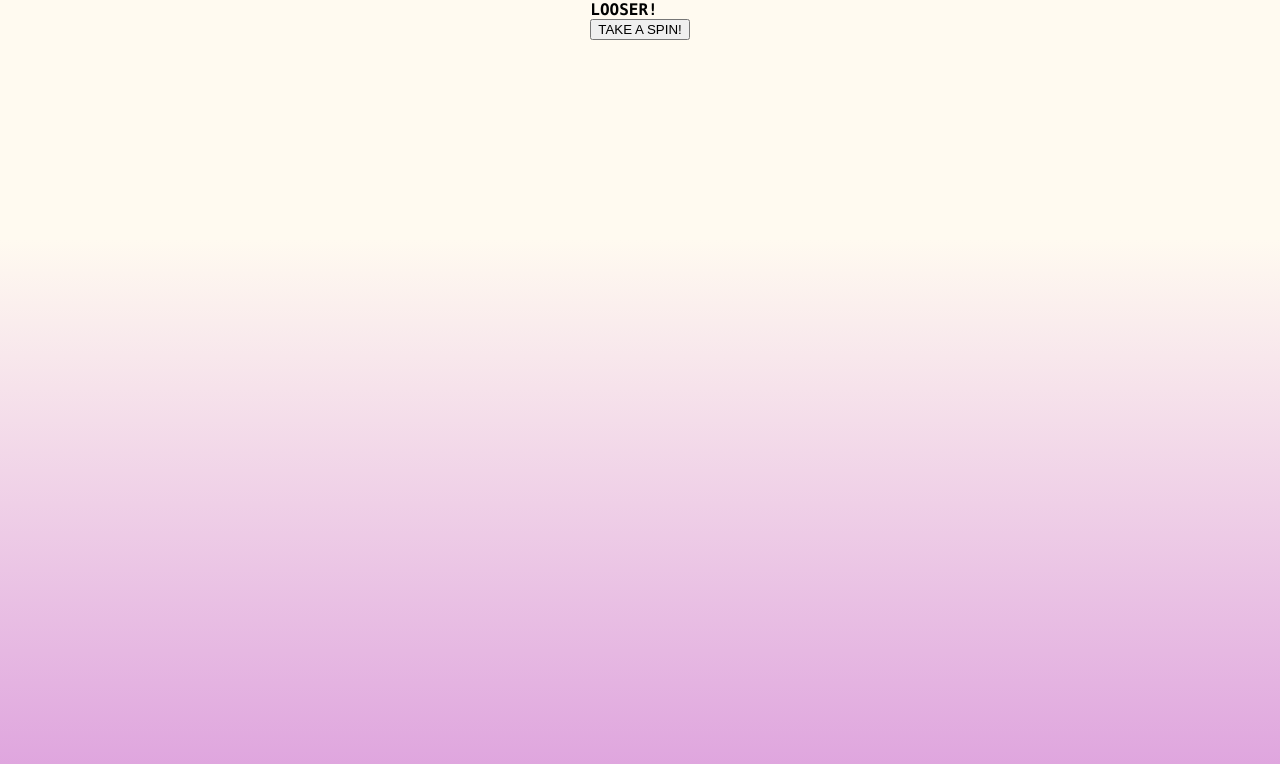
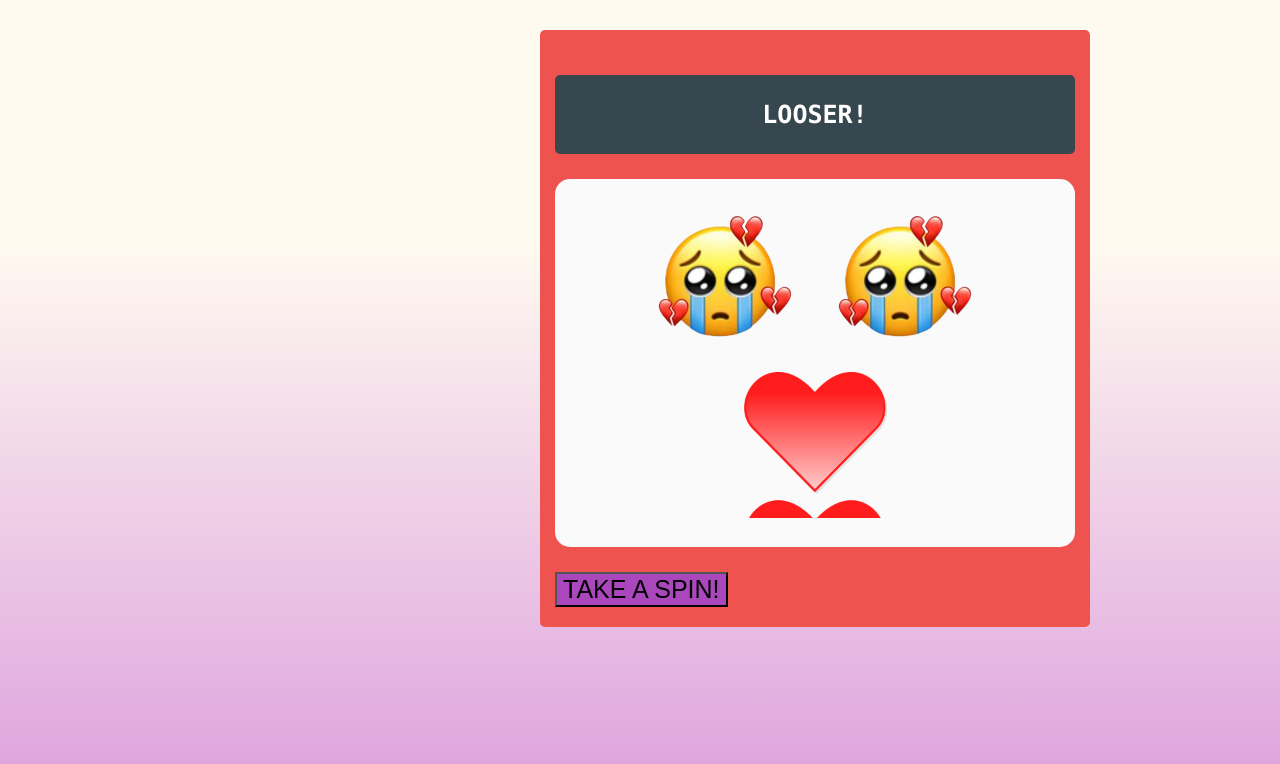
Before and after one commit to Hladgerd/javascript-game, a Flask app: page /booster in a window 1280 px wide. Shown: the top 764 px of the page. Run offline with Flask 2, Linux system fonts and the light colour scheme.

Commit message:
style love booster page

```diff
--- a/static/CSS/style.css
+++ b/static/CSS/style.css
@@ -191,3 +191,52 @@ svg {
         filter: hue-rotate(720deg);
     }
 }
+
+/*slot machine*/
+main{
+    border-radius: 5px;
+    background-color: #EF5350;
+    margin-top: 30px;
+    padding: 20px 15px;
+    margin-left: calc((100% - 580px) / 2);
+    width: 550px;
+}
+section{
+    margin-bottom: 25px;
+    margin-top: 25px;
+    padding-top: 25px;
+    padding-bottom: 25px;
+    border-radius: 5px;
+    text-align: center;
+    color: #FFFFFF;
+}
+#status{
+    background-color: #37474F;
+    font-size: 25px;
+}
+#Slots{
+    border-radius: 15px;
+    background-color: #FAFAFA;
+}
+#spin-button{
+    background-color: #AB47BC;
+    font-size: 25px;
+}
+#spin-button:hover{
+    background-color: #BA68C8;
+}
+#slot1, #slot2, #slot3{
+    display: inline-block;
+    margin-top: 5px;
+    margin-left: 10px;
+    margin-right: 10px;
+    background-size: 150px;
+    width: 150px;
+    height: 150px;
+}
+.love-heart{
+    background-image: url("/static/IMAGES/heart.png");
+}
+.crying-face{
+    background-image: url("/static/IMAGES/broken_heart.png");
+}
```
